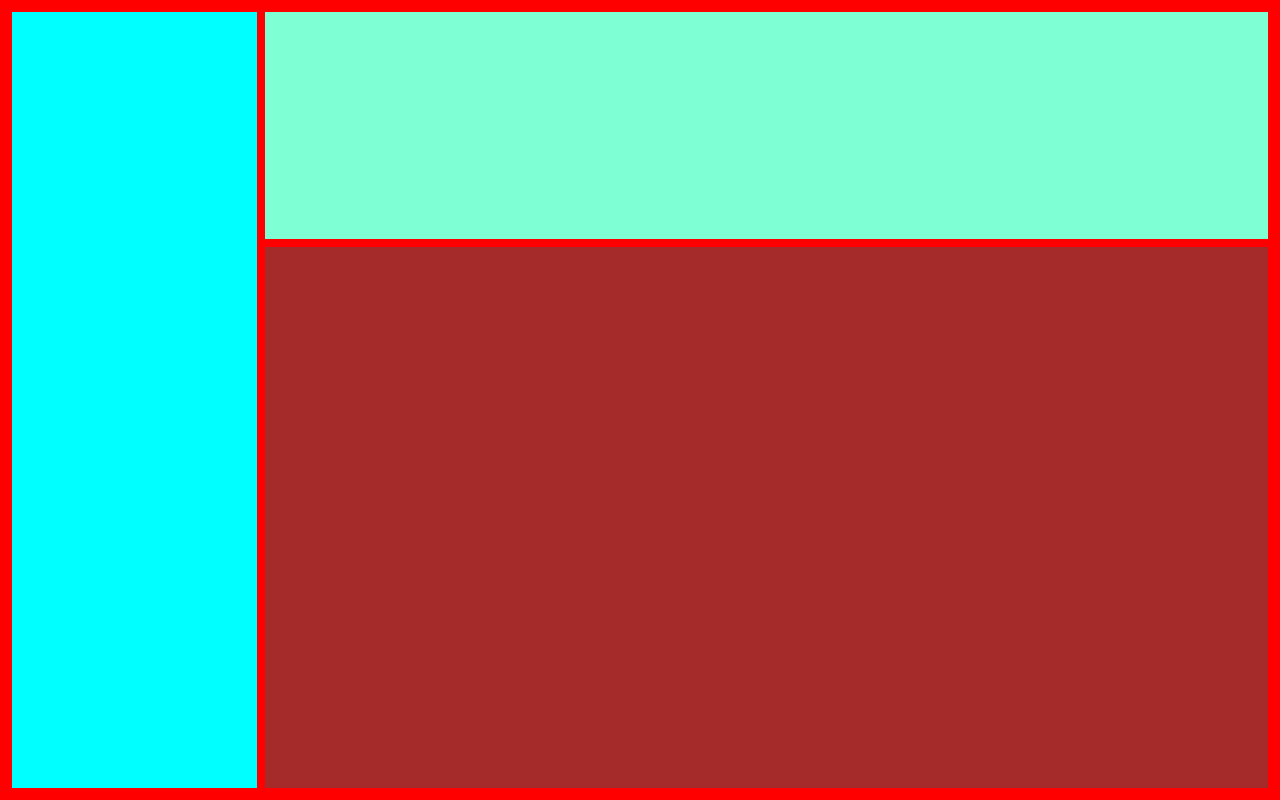
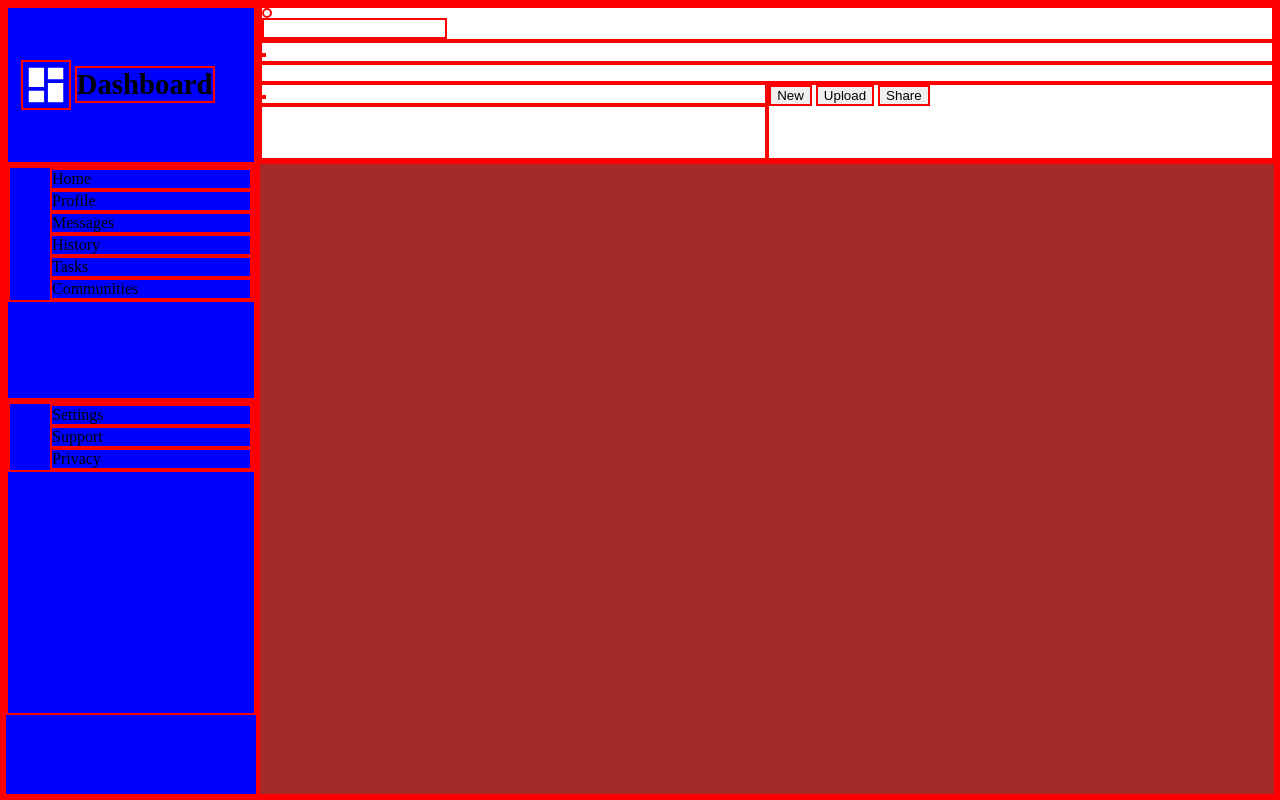
Before and after one commit to heroes75/Project-_Admin_Dashboard, a plain HTML site: page index.html in a window 1280 px wide. Drawn offline with Linux system fonts and the light colour scheme.

Commit message:
add content to sidebar & header

```diff
--- a/index.html
+++ b/index.html
@@ -7,8 +7,47 @@
     <link rel="stylesheet" href="styles.css">
 </head>
 <body>
-    <header></header>
-    <div class="sidebar"></div>
+    <header>
+        <section class="search-bar">
+            <div class="logo-search-bar"></div>
+            <input type="text">
+            <div class="logo-notif"></div>
+            <img class="user-image" src="" alt="">
+            <div class="user-name-1"></div>
+        </section>
+        <section class="user-info">
+            <img class="user-image2" src="" alt="">
+            <div class="user-name-2"></div>
+        </section>
+        <section class="button">
+            <button id="New">New</button>
+            <button id="Upload">Upload</button>
+            <button id="Share">Share</button>
+        </section>
+    </header>
+    <div class="sidebard">
+        <div class="dashboard">
+            <svg xmlns="http://www.w3.org/2000/svg" viewBox="0 0 24 24" height="50" ><title>view-dashboard</title><path d="M13,3V9H21V3M13,21H21V11H13M3,21H11V15H3M3,13H11V3H3V13Z" fill="white" /></svg>
+            <div>Dashboard</div>
+        </div>
+        <div>
+            <ul class="sidebard-list-1">
+                <li>Home</li>
+                <li>Profile</li>
+                <li>Messages</li>
+                <li>History</li>
+                <li>Tasks</li>
+                <li>Communities</li>
+            </ul>
+        </div>
+        <div>
+            <ol class="sidebard-list-2">
+                <li>Settings</li>
+                <li>Support</li>
+                <li>Privacy</li>
+            </ol>
+        </div>
+    </div>
     <div class="main-content"></div>
 </body>
 </html>
--- a/styles.css
+++ b/styles.css
@@ -1,19 +1,22 @@
 * {
     box-sizing: border-box;
-    border: 4px solid red;
+    border: 2px solid red;
     margin: 0;
 }
 html, body {
     height: 100%;
 }
-.sidebar {
+.sidebard {
     height: 100%;
-    background-color: aqua;
+    background-color: blue;
     grid-row: 1 / 3;
+    display: grid;
+    grid-template-rows: 20% 30% 40%;
+    /* gap: 19px; */
 }
 header {
     width: 100%;
-    background-color: aquamarine;
+
 }
 .main-content {
    background-color: brown;
@@ -22,5 +25,36 @@ header {
 body {
     display: grid;
     grid-template-columns: 1fr 4fr;
-    grid-template-rows: 30% 70%;
+    grid-template-rows:20% 80%;
 }
+.dashboard {
+    font-size: 1.8rem;
+    font-weight: 700;
+    display: grid;
+    grid-template-columns: 25% 75%;
+    padding: 5px 10px 5px 10px;
+}
+.dashboard > div {
+    justify-self: start;
+    align-self: center;
+}
+.dashboard > svg {
+    justify-self: center;
+    align-self: center;
+}
+.sidebard-list-1, .sidebard-list-2 {
+    list-style: none;
+}
+header {
+    display: grid;
+    grid-template-rows: 1fr 1fr;
+    grid-template-columns: 1fr 1fr;
+}
+.search-bar {
+    grid-column: 1 / 3;
+}
+.logo-search-bar {
+    border-radius: 50%;
+    height: 10px;
+    width: 10px;
+}
```
